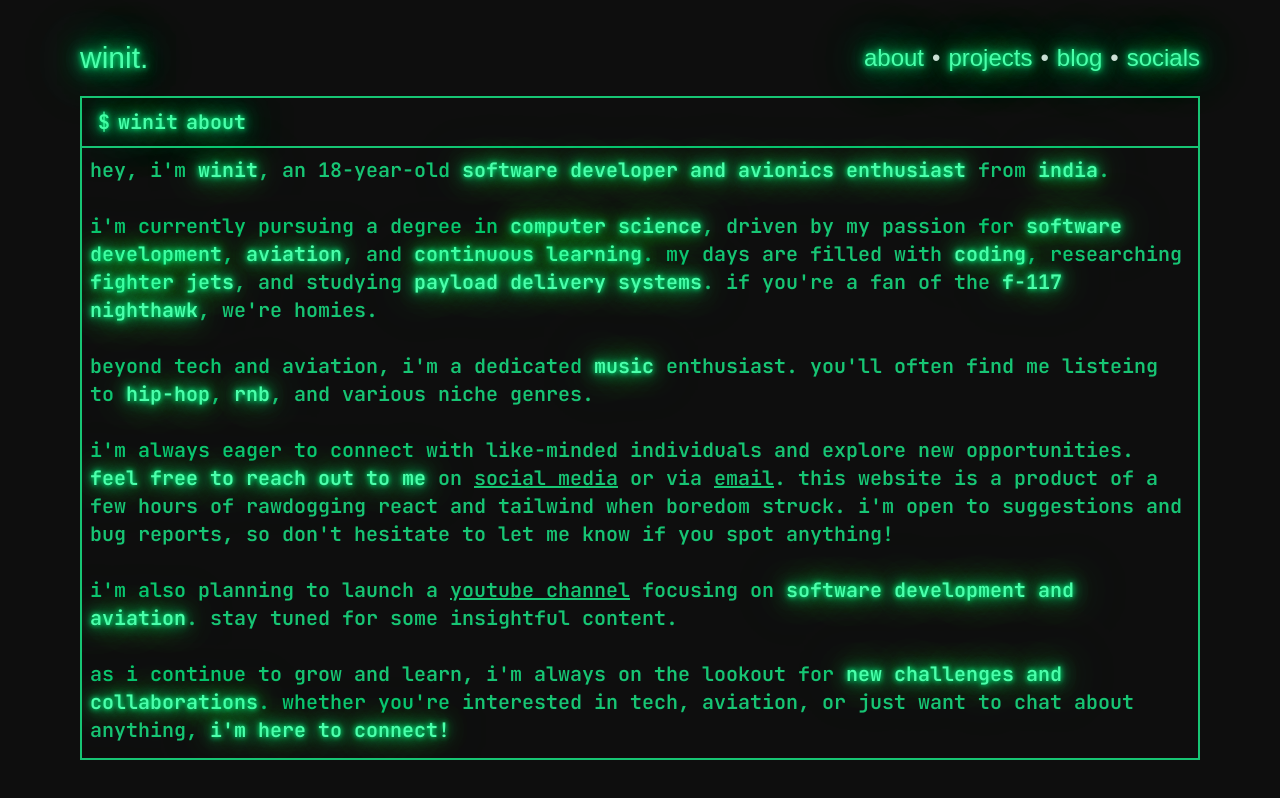
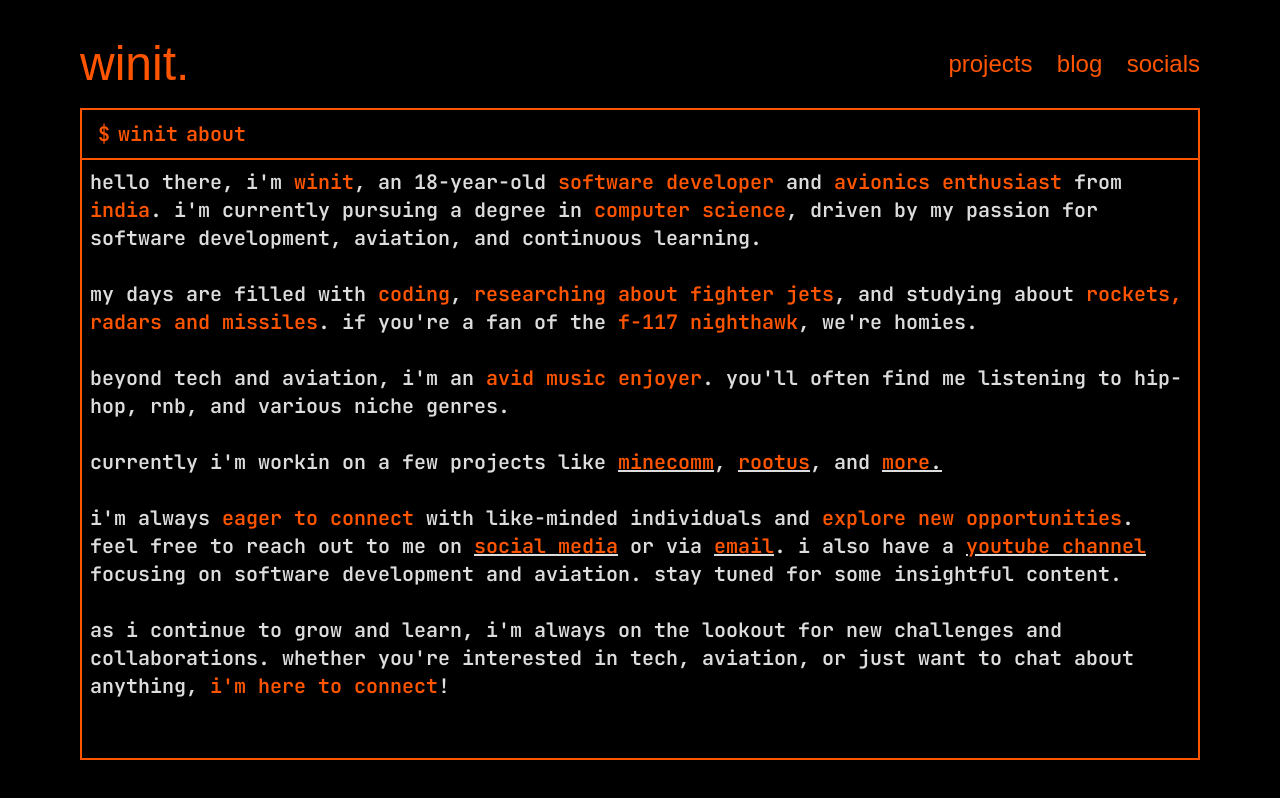
Before and after one commit to heywinit/winit.dev, a React (Vite) app: page /about in a window 1280 px wide. Built offline with nearby package versions, Linux system fonts and the light colour scheme.

Commit message:
DONE WITH EVERYTHING LETS GO

```diff
--- a/src/components/NavBar.tsx
+++ b/src/components/NavBar.tsx
@@ -20,11 +20,11 @@ export default function NavBar() {
     setIsMenuOpen(!isMenuOpen);
   };
 
-  const navItems = ["about", "projects", "blog", "socials"];
+  const navItems = ["projects", "blog", "socials"];
 
   return (
-    <nav className="flex flex-row items-center justify-between w-full px-4 py-2 lg:px-20 lg:pt-10 lg:pb-5 select-none">
-      <div className="glow lg:text-3xl text-5xl">
+    <nav className="flex flex-row items-center justify-between w-full px-4 py-2 pt-4 lg:px-20 lg:pt-10 lg:pb-5 select-none">
+      <div className="glow text-5xl">
         <Link to="/" className="focus:outline-none focus:underline">
           winit.
         </Link>
--- a/src/components/Prompt.tsx
+++ b/src/components/Prompt.tsx
@@ -4,15 +4,15 @@ import { useNavigate } from "react-router-dom";
 export default function Prompt() {
   const navigate = useNavigate();
   const [currentPage, setCurrentPage] = useState(
-    window.location.href.split("/")[3] || "home"
+    window.location.href.split("/")[3] || "about"
   );
-  const [isEditing, setIsEditing] = useState(true);
-  const [isSmallScreen, setIsSmallScreen] = useState(false);
+  const [_, setIsEditing] = useState(true);
+  const [isLargeScreen, setIsLargeScreen] = useState(true);
   const inputRef = useRef(null);
 
   useEffect(() => {
     const checkScreenSize = () => {
-      setIsSmallScreen(window.innerWidth < 640); // Adjust this value as needed
+      setIsLargeScreen(window.innerWidth < 640); // Adjust this value as needed
     };
 
     checkScreenSize();
@@ -22,7 +22,8 @@ export default function Prompt() {
   }, []);
 
   useEffect(() => {
-    if (inputRef.current && !isSmallScreen) {
+    if (inputRef.current && !isLargeScreen) {
+      //@ts-ignore
       inputRef.current.focus();
       const range = document.createRange();
       const selection = window.getSelection();
@@ -31,20 +32,20 @@ export default function Prompt() {
       selection?.removeAllRanges();
       selection?.addRange(range);
     }
-  }, [isSmallScreen]);
+  }, [isLargeScreen]);
 
   const handleBlur = () => {
     setIsEditing(false);
   };
 
   const handleFocus = () => {
-    if (!isSmallScreen) {
+    if (!isLargeScreen) {
       setIsEditing(true);
     }
   };
 
   const handleKeyDown = (e: any) => {
-    if (isSmallScreen) return;
+    if (isLargeScreen) return;
 
     if (e.key === "Enter") {
       e.preventDefault();
@@ -70,7 +71,7 @@ export default function Prompt() {
       <div
         ref={inputRef}
         className="focus:outline-none"
-        contentEditable={!isSmallScreen}
+        contentEditable={!isLargeScreen}
         onBlur={handleBlur}
         onFocus={handleFocus}
         onKeyDown={handleKeyDown}
--- a/src/index.css
+++ b/src/index.css
@@ -4,14 +4,11 @@
 
 :root {
   /* Color variables */
-  --text-color: rgba(255, 255, 255, 0.87);
-  --bg-color: #0e0e0e;
-  --glow-color-1: #00ff88;
-  --glow-color-2: #00ac5c;
-  --glow-color-3: #00723d;
-  --glow-text-color: #4bffab;
-  --blink-color-1: #111;
-  --blink-color-2: #38ffa2;
+  --glow-color: #ff5500;
+  --glow-spread-color: #ff5500;
+  --enhanced-glow-color: #ff5500;
+  --bg-color: #010000;
+
 
   font-family: "Cal Sans", sans-serif;
   /* font-family: "Jetbrains Mono", sans-serif; */
@@ -28,11 +25,12 @@
 
 @layer utilities {
   .glow {
-    text-shadow: 0 0 5px var(--glow-color-1), 0 0 15px var(--glow-color-2),
-      0 0 20px var(--glow-color-2), 0 0 40px var(--glow-color-1),
-      0 0 60px var(--glow-color-2), 0 0 10px var(--glow-color-3),
-      0 0 98px #ffffff;
-    color: var(--glow-text-color);
+    color: var(--glow-color);
+    /* text-shadow: 0 0 7px var(--glow-spread-color),
+      0 0 10px var(--glow-spread-color), 0 0 21px var(--glow-spread-color),
+      0 0 42px var(--glow-color), 0 0 82px var(--glow-color),
+      0 0 92px var(--glow-color), 0 0 102px var(--glow-color),
+      0 0 151px var(--glow-color); */
   }
 }
 
--- a/src/pages/AboutPage.tsx
+++ b/src/pages/AboutPage.tsx
@@ -1,62 +1,150 @@
 import { Link } from "react-router-dom";
 import NavBar from "../components/NavBar";
 import Prompt from "../components/Prompt";
+import { ReactNode } from "react";
+import React from "react";
 
-export default function AboutPage() {
+
+const HighlightedText = ({
+  children,
+  wordsToHighlight,
+  highlightClass,
+}: {
+  children: ReactNode;
+  wordsToHighlight: string[];
+  highlightClass: string;
+}) => {
+  const highlightWords = (node: ReactNode): ReactNode => {
+    if (typeof node === "string") {
+      const regex = new RegExp(`\\b(${wordsToHighlight.join("|")})\\b`, "gi");
+      const parts = node.split(regex);
+      return parts.map((part, index) =>
+        regex.test(part) ? (
+          <span key={index} className={highlightClass}>
+            {part}
+          </span>
+        ) : (
+          part
+        )
+      );
+    }
+
+    if (React.isValidElement(node)) {
+      return React.cloneElement(
+        node,
+        { ...node.props },
+        React.Children.map(node.props.children, highlightWords)
+      );
+    }
+
+    return node;
+  };
+
+  return <>{React.Children.map(children, highlightWords)}</>;
+};
+
+export default function BlogPage() {
+const wordsToHighlight = [
+    "software developer",
+    "avionics enthusiast",
+    "india",
+    "computer science",
+    "coding",
+    "researching about fighter jets",
+    "rockets, radars and missiles",
+    "f-117 nighthawk",
+    "avid music enjoyer",
+    "minecomm",
+    "rootus",
+    "more",
+    "eager to connect",
+    "explore new opportunities",
+    "social media",
+    "email",
+    "youtube channel",
+    "i'm here to connect",
+
+  ];
+  const highlightClass = "glow";
+
   return (
     <div className="flex flex-col h-screen w-screen">
       <NavBar />
-      <div className="flex flex-grow h-full w-full px-4 pb-4 lg:px-20 lg:pb-10 ">
-        <div className="flex flex-col w-full border-2 border-prim mono font-semibold text-xl overflow-auto">
+      <div className="flex max-h-screen h-screen w-full px-4 pb-4 lg:px-20 lg:pb-10 overflow-y-scroll">
+        <div className="flex flex-col w-full border-2 border-prim mono font-semibold text-xl overflow-scroll">
           <Prompt />
-          <div className="text-prim w-full border-t-2 border-t-prim p-2">
-            hey, i'm <span className="glow">winit</span>, an 18-year-old{" "}
-            <span className="glow">
-              software developer and avionics enthusiast
-            </span>{" "}
-            from <span className="glow">india</span>.<br />
-            <br /> i'm currently pursuing a degree in{" "}
-            <span className="glow">computer science</span>, driven by my passion
-            for <span className="glow">software development</span>,{" "}
-            <span className="glow">aviation</span>, and{" "}
-            <span className="glow">continuous learning</span>. my days are
-            filled with <span className="glow">coding</span>, researching{" "}
-            <span className="glow">fighter jets</span>, and studying{" "}
-            <span className="glow">payload delivery systems</span>. if you're a
-            fan of the <span className="glow">f-117 nighthawk</span>, we're
-            homies.
+          <div className="text-[#ffffffdd] text-left w-full border-t-2 border-t-prim p-2 overflow-y-scroll">
+            <HighlightedText
+              wordsToHighlight={wordsToHighlight}
+              highlightClass={highlightClass}
+            >
+              <p>
+                hello there, i'm
+                <span className="glow"> winit</span>, an 18-year-old software
+                developer and avionics enthusiast from india. i'm currently
+                pursuing a degree in computer science, driven by my passion for
+                software development, aviation, and continuous learning.
+              </p>
               <br />
-            <br /> beyond tech and aviation, i'm a dedicated{" "}
-            <span className="glow">music</span> enthusiast. you'll often find me
-            listeing to <span className="glow">hip-hop</span>,{" "}
-            <span className="glow">rnb</span>, and various niche genres.
+              <p>
+                my days are filled with coding, researching about fighter jets, and
+                studying about rockets, radars and missiles. if you're a fan of the f-117
+                nighthawk, we're homies.
+              </p>
               <br />
-            <br /> i'm always eager to connect with like-minded individuals and
-            explore new opportunities.{" "}
-            <span className="glow">feel free to reach out to me</span> on{" "}
+              <p>
+                beyond tech and aviation, i'm an avid music enjoyer.
+                you'll often find me listening to hip-hop, rnb, and various
+                niche genres.
+              </p>
+              <br />
+              <p>
+                currently i'm workin on a few projects like{" "}
+                <a
+                  className="underline focus:outline-none focus:text-p hover:text-p hover:cursor-pointer"
+                  href="https://github.com/heywinit/minecomm"
+                  target="_blank"
+                >
+                  minecomm
+                </a>
+                {", "}
+                <a
+                  className="underline focus:outline-none focus:text-p hover:text-p hover:cursor-pointer"
+                  href="https://github.com/heywinit/rootus"
+                  target="_blank"
+                >
+                  rootus
+                </a>
+                {", and "}
                 <Link
-              to="/socials"
-              className="underline focus:outline-none focus:glow hover:glow"
+                  className="underline focus:outline-none focus:text-p hover:text-p hover:cursor-pointer"
+                  to="/projects"
+                >
+                  more.
+                </Link>
+              </p>
+              <br />
+              <p>
+                i'm always eager to connect with like-minded individuals and
+                explore new opportunities. feel free to reach out to me on{" "}
+                <a
+                  // to="/socials"
+                  className="underline focus:outline-none focus:text-p hover:text-p hover:cursor-pointer"
                 >
                   social media
-            </Link>{" "}
+                </a>{" "}
                 or via{" "}
                 <a
-              className="underline focus:outline-none focus:glow hover:glow"
+                  className="underline focus:outline-none focus:text-p hover:text-p hover:cursor-pointer"
                   onClick={() =>
                     navigator.clipboard.writeText("heywinit@gmail.com")
                   }
                 >
                   email
                 </a>
-            . this website is a product of a few hours of rawdogging react and
-            tailwind when boredom struck. i'm open to suggestions and bug
-            reports, so don't hesitate to let me know if you spot anything!
-            <br />
-            <br />
-            i'm also planning to launch a{" "}
+                . i also have a{" "}
                 <a
-              className="underline focus:outline-none focus:glow hover:glow"
+                  className="underline focus:outline-none focus:text-p hover:text-p hover:cursor-pointer"
                   href="https://www.youtube.com/@heywinit"
                   onClick={() => {
                     navigator.clipboard.writeText("heywinit@gmail.com");
@@ -64,14 +152,17 @@ export default function AboutPage() {
                 >
                   youtube channel
                 </a>{" "}
-            focusing on{" "}
-            <span className="glow">software development and aviation</span>.
-            stay tuned for some insightful content.
+                focusing on software development and aviation. stay tuned for
+                some insightful content.
+              </p>
               <br />
-            <br /> as i continue to grow and learn, i'm always on the lookout
-            for <span className="glow">new challenges and collaborations</span>.
-            whether you're interested in tech, aviation, or just want to chat
-            about anything, <span className="glow">i'm here to connect!</span>
+              <p>
+                as i continue to grow and learn, i'm always on the lookout for
+                new challenges and collaborations. whether you're interested in
+                tech, aviation, or just want to chat about anything, i'm here to
+                connect!
+              </p>
+            </HighlightedText>
           </div>
         </div>
       </div>
--- a/src/pages/ProjectsPage.tsx
+++ b/src/pages/ProjectsPage.tsx
@@ -5,68 +5,75 @@ import Prompt from "../components/Prompt";
 export default function ProjectsPage() {
   const projects = [
     {
-      name: "StatisfyAPI",
+      name: "discodb",
+      desc: "database that stores data in discord allowing for unlimited storage.",
+      tech: ["golang", "discordgo"],
+      status: "work in progress",
+      github: "https://github.com/heywinit/discodb",
+    },
+    {
+      name: "statisfy-api",
       desc: "api for my music taste visualization app that presents your listening habits in fancy charts and graphs.",
       tech: ["golang", "spotify web api", "mysql"],
       status: "work in progress",
-      github: "https://github.com/heywinit/StatisfyAPI",
+      github: "https://github.com/heywinit/statisfy-api",
     },
     {
-      name: "StatisfyApp",
+      name: "statisfy-app",
       desc: "mobile app that visualizes your spotify listening habits in fancy charts and graphs.",
-      tech: ["react native", "react-native-paper", "d3.js"],
+      tech: ["react native", "expo", "react-native-paper", "d3.js"],
       status: "work in progress",
-      github: "https://github.com/heywinit/StatisfyApp",
+      github: "https://github.com/heywinit/statisfy-app",
     },
     {
-      name: "DiscoDB",
-      desc: "database that stores data in discord allowing for unlimited storage.",
-      tech: ["golang", "discordgo"],
-      status: "work in progress",
-      github: "https://github.com/heywinit/DiscoDB",
-    },
-    {
-      name: "JesensiAPI",
+      name: "jesensi-api",
       desc: "api for my defence technology encyclopedia web app.",
       tech: ["springboot", "java", "mongodb"],
       status: "work in progress",
-      github: "https://github.com/heywinit/JesensiAPI",
+      github: "https://github.com/heywinit/jesensi-api",
     },
     {
-      name: "JesensiWeb",
+      name: "jesensi-web",
       desc: "web app that provides information about defence technologies.",
       tech: ["react", "tailwindcss"],
       status: "work in progress",
-      github: "https://github.com/heywinit/JesensiWeb",
+      github: "https://github.com/heywinit/jesensi-web",
     },
     {
-      name: "Minechek",
+      name: "minechek",
       desc: "tui minecraft server management tool",
       tech: ["golang", "minecraft protocol", "spigot", "paper", "charm"],
       status: "work in progress",
-      github: "https://github.com/heywinit/Minechek",
+      github: "https://github.com/heywinit/minechek",
     },
     {
-      name: "Minecomm",
-      desc: "tui application used to communicate with minecraft servers using the minecraft protocol.",
-      tech: ["golang", "minecraft protocl", "charm"],
+      name: "gomine",
+      desc: "minecraft protocol library for go",
+      tech: ["golang", "minecraft protocol"],
       status: "work in progress",
-      github: "https://github.com/heywinit/Minecomm",
+      github: "https://github.com/heywinit/gomine",
     },
     {
-      name: "Goise",
+      name: "goise",
       desc: "web app built with wasm that delivers a wide range of noises and textures using paramters.",
       tech: ["golang", "webassembly"],
       status: "work in progress",
       github: "https://github.com/heywinit/Goise",
     },
     {
-      name: "Gort",
+      name: "gort",
       desc: "web app for visualizing data structures, sorting and pathfinding algorithms.",
       tech: ["golang", "webassembly"],
       status: "work in progress",
       github: "https://github.com/heywinit/Gort",
     },
+    {
+      name: "heytab",
+      desc: "firefox extension that replaces new tab page with a more customized dashboard.",
+      tech: ["javascript", "webextension api", "react", "tailwindcss"],
+      status: "work in progress",
+      github: "https://github.com/heywinit/heytab"
+    }
   ];
   const [selectedIndex, setSelectedIndex] = useState(0);
   const selectedProject = projects[selectedIndex];
@@ -101,6 +108,7 @@ export default function ProjectsPage() {
     const handleWheel = (event: WheelEvent) => {
       if (
         projectListRef.current &&
+        //@ts-ignore
         projectListRef.current.contains(event.target)
       ) {
         event.preventDefault();
@@ -123,6 +131,7 @@ export default function ProjectsPage() {
 
   useEffect(() => {
     if (projectListRef.current) {
+      //@ts-ignore
       const selectedElement = projectListRef.current.children[selectedIndex];
       if (selectedElement) {
         selectedElement.scrollIntoView({
@@ -147,7 +156,7 @@ export default function ProjectsPage() {
               {projects.map((e, i) => (
                 <div
                   className={`w-full px-1 cursor-pointer ${
-                    i === selectedIndex ? "bg-prima text-white glow" : ""
+                    i === selectedIndex ? "bg-prima text-white" : ""
                   }`}
                   onClick={() => setSelectedIndex(i)}
                   key={i}
@@ -157,7 +166,7 @@ export default function ProjectsPage() {
               ))}
             </div>
             <div className="col-span-5 w-full">
-              <div className="text-prim lg:h-full h-max w-full">
+              <div className="text-[#fff] lg:h-full h-max w-full">
                 <div className="flex w-full items-center px-2 justify-between space-x-2 select-none lg:text-xl text-md">
                   <button
                     onClick={() => {
@@ -182,7 +191,7 @@ export default function ProjectsPage() {
                   >
                     <span
                       className={
-                        selectedIndex === projects.length ? "" : "glow"
+                        selectedIndex === projects.length-1 ? "" : "glow"
                       }
                     >
                       {">"}
--- a/src/pages/SocialsPage.tsx
+++ b/src/pages/SocialsPage.tsx
@@ -7,33 +7,33 @@ export default function SocialsPage() {
     {
       title: "youtube",
       link: "https://www.youtube.com/@heywinit",
-      content: "I make videos about programming and tech. Subscribe!",
+      content: "i make videos about programming and tech.",
     },
     {
       title: "github",
       link: "https://www.github.com/heywinit",
-      content: "Check out my projects and contributions.",
+      content: "check out my projects and contributions.",
     },
     {
       title: "email",
       link: "mailto:heywinit@gmail.com",
-      content: "Feel free to reach out to me for any inquiries.",
+      content: "feel free to reach out to me for any inquiries.",
     },
     {
       title: "discord",
-      link: "https://www.discord.gg/kstbmvGRXx",
-      content: "Join my server to chat with me and other members.",
+      link: "https://discord.gg/GHTxbaeU",
+      content: "join my server to chat with me and other members.",
     },
     {
       title: "twitter",
       link: "https://www.twitter.com/hiwinit",
-      content: "Follow me for updates and random thoughts.",
+      content: "follow me for updates and random thoughts.",
     },
     {
       title: "instagram",
       link: "https://www.instagram.com/heywinit",
       content:
-        "Follow me for random programming reels and posts (i'm funny btw, atleast my mom said that).",
+        "follow me for random programming reels and posts. (i'm funny btw, atleast my mom thinks so)",
     },
   ];
   const [selectedIndex, setSelectedIndex] = useState(0);
@@ -70,6 +70,7 @@ export default function SocialsPage() {
     const handleWheel = (event: WheelEvent) => {
       if (
         socialsListRef.current &&
+        //@ts-ignore
         socialsListRef.current.contains(event.target)
       ) {
         event.preventDefault();
@@ -92,6 +93,7 @@ export default function SocialsPage() {
 
   useEffect(() => {
     if (socialsListRef.current) {
+      //@ts-ignore
       const selectedElement = socialsListRef.current.children[selectedIndex];
       if (selectedElement) {
         selectedElement.scrollIntoView({
@@ -126,22 +128,44 @@ export default function SocialsPage() {
               ))}
             </div>
             <div className="col-span-5">
-              <div className="text-prim h-max w-full px-2 py-1.5">
-                <div className="flex w-full justify-between space-x-2 select-none lg:text-xl text-md">
-                  <h2 className="glow">{socials[selectedIndex]?.title}</h2>
-                  <div className="cursor-pointer">
+              <div className="flex w-full text-[#fff] items-center px-2 justify-between space-x-2 select-none lg:text-xl text-md">
+                <button
+                  onClick={() => {
+                    setSelectedIndex((prevIndex) =>
+                      prevIndex > 0 ? prevIndex - 1 : prevIndex
+                    );
+                  }}
+                >
+                  <span className={selectedIndex === 0 ? "" : "glow"}>
+                    {"<"}
+                  </span>
+                </button>
+                <h2 className="px-2 py-1.5 glow cursor-pointer">
                   <a
                     className="underline focus:outline-none focus:glow hover:glow"
                     href={socials[selectedIndex]?.link}
                     target="_blank"
                   >
-                      link
+                    {socials[selectedIndex]?.title}
                   </a>
+                </h2>
+                <button
+                  onClick={() => {
+                    setSelectedIndex((prevIndex) =>
+                      prevIndex < socials.length - 1 ? prevIndex + 1 : prevIndex
+                    );
+                  }}
+                >
+                  <span
+                    className={selectedIndex === socials.length - 1 ? "" : "glow"}
+                  >
+                    {">"}
+                  </span>
+                </button>
               </div>
-                </div>
-              </div>
-              <div className="flex w-full p-2 border-t-2 h-full border-t-prim">
+              <div className="flex w-full p-2 border-t-2 h-full text-[#fff] border-t-prim">
                 <div className="w-full h-full">
+
                   {socials[selectedIndex]?.content}
                 </div>
               </div>
--- a/tailwind.config.js
+++ b/tailwind.config.js
@@ -4,8 +4,8 @@ export default {
   theme: {
     extend: {},
     colors: {
-      prim: "#17c574",
-      prima: "#17c574aa",
+      prim: "#ff5500",
+      prima: "#ff5500aa",
     },
   },
   plugins: [],
```
Also changed, not shown: src/main.tsx (+12 -10 lines), src/pages/BlogPage.tsx (+13 -6 lines), src/pages/LoadingPage.tsx (added, +18 -0 lines), 1 other file (tests, documents, lock files or other folders). Lines whose indentation alone changed are shown as unchanged.
